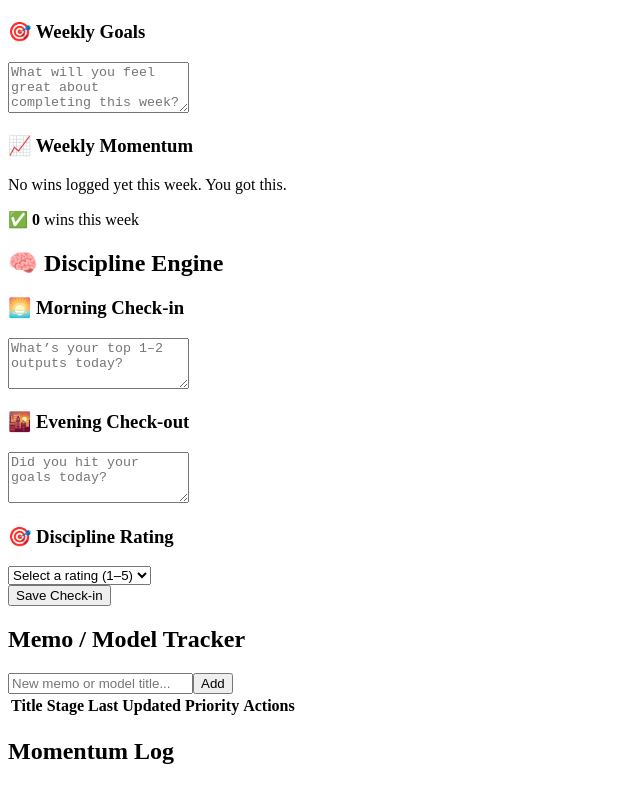
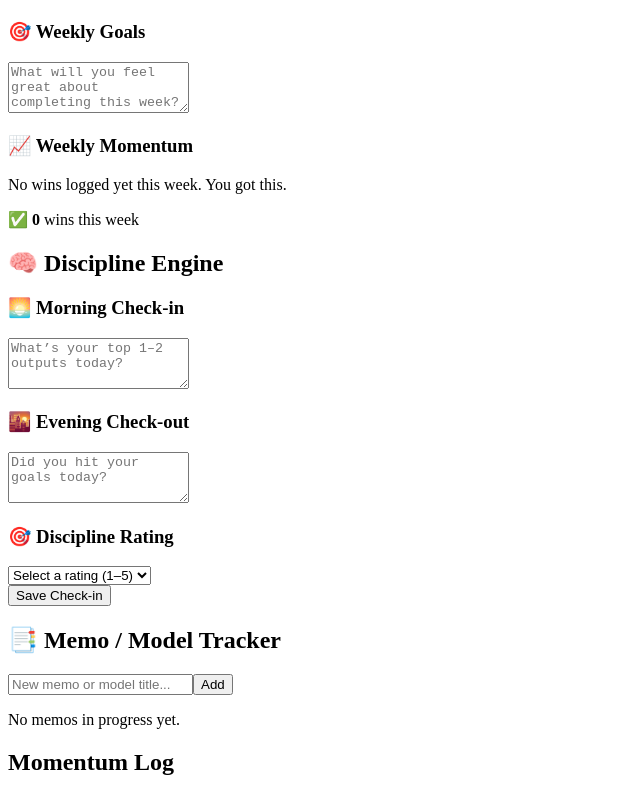
Before and after one commit to tz180/analyst-os, a Next.js app: page / in a window 1280 px wide. Shown: the part 397-1193 px from the top of the page, without its empty margins (0-640 px from the left). Built offline with nearby package versions, Linux system fonts and the light colour scheme.

Commit message:
Upgrade: MemoTracker with stage control, priority logic, and UI

```diff
--- a/components/MemoTracker.js
+++ b/components/MemoTracker.js
@@ -1,20 +1,32 @@
-import React, { useState } from 'react';
+import React, { useState, useEffect } from 'react';
 import useLocalStorage from '../hooks/useLocalStorage';
 
-const stages = ['Started', 'In Draft', 'Sent', 'Stalled'];
+function useHasMounted() {
+  const [hasMounted, setHasMounted] = useState(false);
+  useEffect(() => setHasMounted(true), []);
+  return hasMounted;
+}
+
+const STAGES = ['Started', 'In Draft', 'Sent', 'Stalled'];
 
 const MemoTracker = () => {
+  const hasMounted = useHasMounted();
   const [memos, setMemos] = useLocalStorage('memos', []);
   const [newMemo, setNewMemo] = useState('');
+
+  if (!hasMounted) return null;
 
   const addMemo = () => {
     if (!newMemo.trim()) return;
     const today = new Date().toISOString();
-    setMemos([...memos, {
+    setMemos([
+      ...memos,
+      {
         title: newMemo,
         stage: 'Started',
         lastUpdated: today
-    }]);
+      }
+    ]);
     setNewMemo('');
   };
 
@@ -30,53 +42,65 @@ const MemoTracker = () => {
     let score = 0;
     if (memo.stage === 'Stalled') score += 3;
     if (memo.stage === 'Started') score += 2;
-    score += Math.min(ageDays / 5, 5); // add more weight for older items
+    score += Math.min(ageDays / 5, 5); // Add some age weight
     return score;
   };
 
   const sortedMemos = [...memos].sort((a, b) => getPriorityScore(b) - getPriorityScore(a));
 
   return (
-    <div className="p-4">
-      <h2 className="text-2xl font-bold mb-4">Memo / Model Tracker</h2>
+    <div className="bg-white border shadow-md rounded-xl p-6 space-y-6">
+      <h2 className="text-2xl font-bold text-gray-800">📑 Memo / Model Tracker</h2>
 
-      <div className="mb-4">
+      <div className="flex items-center gap-2">
         <input
-          className="border p-2 mr-2"
+          className="border border-gray-300 px-4 py-2 rounded w-full max-w-sm focus:outline-none focus:ring-2 focus:ring-blue-500"
           placeholder="New memo or model title..."
           value={newMemo}
           onChange={(e) => setNewMemo(e.target.value)}
         />
-        <button className="bg-blue-500 text-white px-4 py-2 rounded" onClick={addMemo}>
+        <button
+          className="bg-blue-600 text-white px-4 py-2 rounded hover:bg-blue-700 transition"
+          onClick={addMemo}
+        >
           Add
         </button>
       </div>
 
-      <table className="w-full table-auto border-collapse">
+      {sortedMemos.length === 0 ? (
+        <p className="text-gray-500 italic">No memos in progress yet.</p>
+      ) : (
+        <table className="w-full table-auto border-collapse text-sm">
           <thead>
-          <tr className="bg-gray-100 text-left">
-            <th className="border px-4 py-2">Title</th>
-            <th className="border px-4 py-2">Stage</th>
-            <th className="border px-4 py-2">Last Updated</th>
-            <th className="border px-4 py-2">Priority</th>
-            <th className="border px-4 py-2">Actions</th>
+            <tr className="bg-gray-100 text-gray-600 text-left">
+              <th className="border-b px-4 py-2">Title</th>
+              <th className="border-b px-4 py-2">Stage</th>
+              <th className="border-b px-4 py-2">Last Updated</th>
+              <th className="border-b px-4 py-2">Priority</th>
+              <th className="border-b px-4 py-2">Change Stage</th>
             </tr>
           </thead>
           <tbody>
             {sortedMemos.map((memo, i) => (
-            <tr key={i}>
-              <td className="border px-4 py-2">{memo.title}</td>
-              <td className="border px-4 py-2">{memo.stage}</td>
-              <td className="border px-4 py-2">{new Date(memo.lastUpdated).toLocaleDateString()}</td>
-              <td className="border px-4 py-2 font-semibold">
+              <tr key={i} className="hover:bg-gray-50">
+                <td className="border-b px-4 py-2">{memo.title}</td>
+                <td className="border-b px-4 py-2">{memo.stage}</td>
+                <td className="border-b px-4 py-2">
+                  {new Date(memo.lastUpdated).toLocaleDateString()}
+                </td>
+                <td className="border-b px-4 py-2 font-semibold">
                   {getPriorityScore(memo).toFixed(1)}
                 </td>
-              <td className="border px-4 py-2 space-x-2">
-                {stages.map((s) => (
+                <td className="border-b px-4 py-2 space-y-1">
+                  {STAGES.map((s) => (
                     <button
                       key={s}
                       onClick={() => updateStage(i, s)}
-                    className="text-sm text-blue-600 hover:underline"
+                      className={`text-sm px-2 py-1 rounded ${
+                        memo.stage === s
+                          ? 'bg-blue-600 text-white'
+                          : 'text-blue-600 hover:underline'
+                      }`}
                     >
                       {s}
                     </button>
@@ -86,6 +110,7 @@ const MemoTracker = () => {
             ))}
           </tbody>
         </table>
+      )}
     </div>
   );
 };
```
Lines whose indentation alone changed are shown as unchanged.
